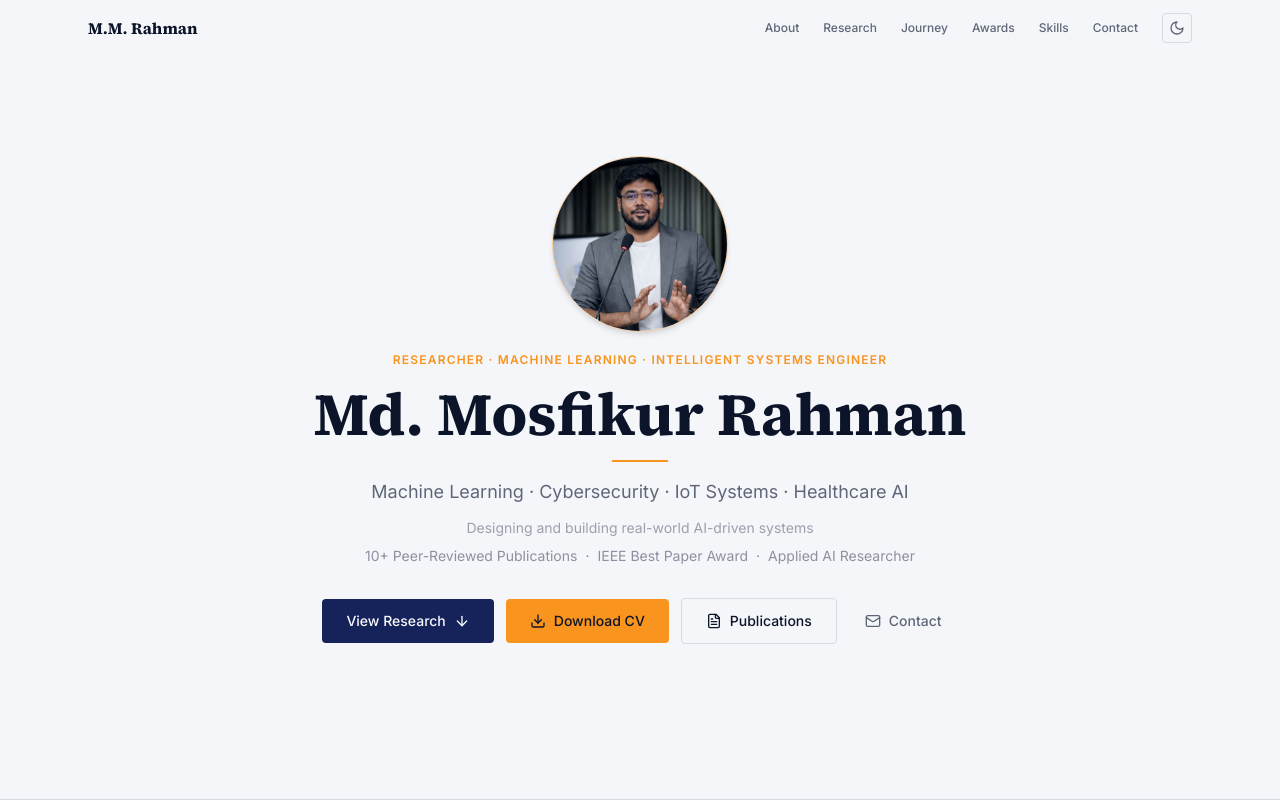
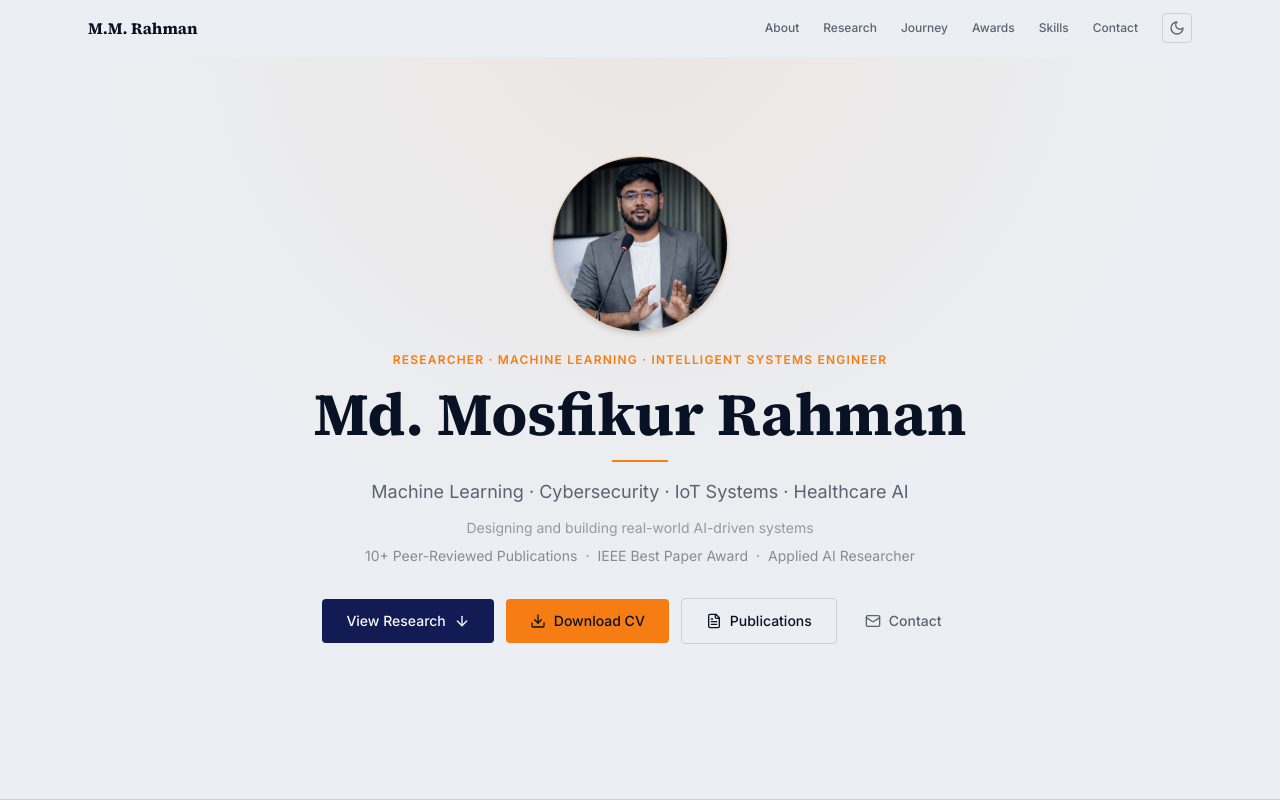
Before and after one commit to mdmosfikurrahman/mdmosfikurrahman.github.io, a React (Vite) app: page / in a window 1280 px wide. Shown: the top 800 px of the page. Built offline with nearby package versions, Linux system fonts and the light colour scheme; the HTML template or start-up script is replaced by a standard one.

Commit message:
Refine color palette for enhanced visual consistency and update `HeroSection` background with radial gradient.

```diff
--- a/src/components/HeroSection.tsx
+++ b/src/components/HeroSection.tsx
@@ -4,7 +4,7 @@ import profileAvatar from "@/assets/profile-avatar.png";
 
 const HeroSection = () => {
   return (
-      <section className="bg-background relative min-h-screen flex items-center justify-center border-b border-border px-4 sm:px-6">
+      <section className="bg-[radial-gradient(circle_at_top,_hsl(var(--accent)/0.08),_transparent_60%)] bg-background relative min-h-screen flex items-center justify-center border-b border-border px-4 sm:px-6">
         <div className="w-full max-w-4xl mx-auto text-center">
 
           <motion.div
--- a/src/index.css
+++ b/src/index.css
@@ -7,81 +7,81 @@
 @layer base {
   :root {
     /* ===== CORE ===== */
-    --background: 222 30% 97%;        /* slightly bluish-white (NOT normal white) */
-    --foreground: 222 55% 10%;        /* deep ink */
+    --background: 218 28% 94%;        /* deeper soft bluish-gray (NOT white) */
+    --foreground: 222 60% 9%;         /* strong ink */
 
     /* ===== SURFACES ===== */
-    --card: 222 25% 99%;
-    --card-foreground: 222 55% 10%;
+    --card: 218 22% 97%;              /* slightly lifted surface */
+    --card-foreground: 222 60% 9%;
 
-    --popover: 222 25% 99%;
-    --popover-foreground: 222 55% 10%;
+    --popover: 218 22% 97%;
+    --popover-foreground: 222 60% 9%;
 
-    /* ===== PRIMARY (INTELLIGENCE BLUE) ===== */
-    --primary: 230 60% 22%;           /* deeper, richer blue */
+    /* ===== PRIMARY (DEEP INTELLIGENCE BLUE) ===== */
+    --primary: 232 65% 20%;           /* darker + richer */
     --primary-foreground: 210 30% 98%;
 
     /* ===== SECONDARY ===== */
-    --secondary: 220 18% 94%;
-    --secondary-foreground: 222 45% 18%;
+    --secondary: 218 18% 90%;
+    --secondary-foreground: 222 40% 18%;
 
     /* ===== MUTED ===== */
-    --muted: 220 12% 92%;
-    --muted-foreground: 220 12% 42%;
+    --muted: 218 14% 88%;
+    --muted-foreground: 218 12% 40%;
 
-    /* ===== ACCENT (GOLD → SLIGHT ORANGE SHIFT) ===== */
-    --accent: 32 95% 55%;             /* 🔥 more unique than yellow gold */
-    --accent-foreground: 222 50% 10%;
+    /* ===== ACCENT (UNIQUE ORANGE-GOLD) ===== */
+    --accent: 28 92% 52%;             /* more premium than yellow */
+    --accent-foreground: 222 60% 9%;
 
     /* ===== DESTRUCTIVE ===== */
     --destructive: 0 75% 52%;
     --destructive-foreground: 0 0% 100%;
 
     /* ===== BORDERS ===== */
-    --border: 220 12% 86%;
-    --input: 220 12% 86%;
-    --ring: 32 95% 55%;
+    --border: 218 14% 82%;            /* deeper border */
+    --input: 218 14% 82%;
+    --ring: 28 92% 52%;
 
     /* ===== RADIUS ===== */
     --radius: 0.6rem;
 
     /* ===== SECTION ===== */
-    --section-alt: 220 20% 95%;
+    --section-alt: 218 20% 91%;       /* visible section separation */
 
-    /* ===== GOLD SYSTEM (SHIFTED) ===== */
-    --gold: 32 95% 55%;
-    --gold-muted: 32 60% 92%;
-    --gold-deep: 28 80% 42%;
+    /* ===== GOLD SYSTEM ===== */
+    --gold: 28 92% 52%;
+    --gold-muted: 28 60% 88%;
+    --gold-deep: 26 80% 40%;
 
     /* ===== NAVY SYSTEM ===== */
-    --navy: 230 60% 22%;
-    --navy-light: 230 35% 35%;
+    --navy: 232 65% 20%;
+    --navy-light: 232 35% 32%;
 
     /* ===== DIVIDER ===== */
-    --divider: 220 12% 84%;
+    --divider: 218 14% 80%;
 
     /* ===== TIMELINE ===== */
-    --line-education: 230 65% 55%;
-    --line-journal: 32 95% 55%;
+    --line-education: 232 70% 55%;
+    --line-journal: 28 92% 52%;
     --line-conference: 220 35% 40%;
-    --line-career: 210 25% 55%;
-    --line-award: 32 100% 50%;
-    --line-activity: 220 15% 60%;
+    --line-career: 210 25% 50%;
+    --line-award: 28 95% 48%;
+    --line-activity: 220 15% 55%;
     --line-international: 190 55% 45%;
-    --line-future: 230 60% 22%;
+    --line-future: 232 65% 20%;
 
     /* ===== SIDEBAR ===== */
-    --sidebar-background: 222 25% 99%;
-    --sidebar-foreground: 222 45% 18%;
+    --sidebar-background: 218 22% 96%;
+    --sidebar-foreground: 222 40% 18%;
 
-    --sidebar-primary: 230 60% 22%;
+    --sidebar-primary: 232 65% 20%;
     --sidebar-primary-foreground: 0 0% 100%;
 
-    --sidebar-accent: 32 95% 55%;
-    --sidebar-accent-foreground: 222 50% 10%;
+    --sidebar-accent: 28 92% 52%;
+    --sidebar-accent-foreground: 222 60% 9%;
 
-    --sidebar-border: 220 12% 86%;
-    --sidebar-ring: 32 95% 55%;
+    --sidebar-border: 218 14% 82%;
+    --sidebar-ring: 28 92% 52%;
   }
 
   .dark {
```
